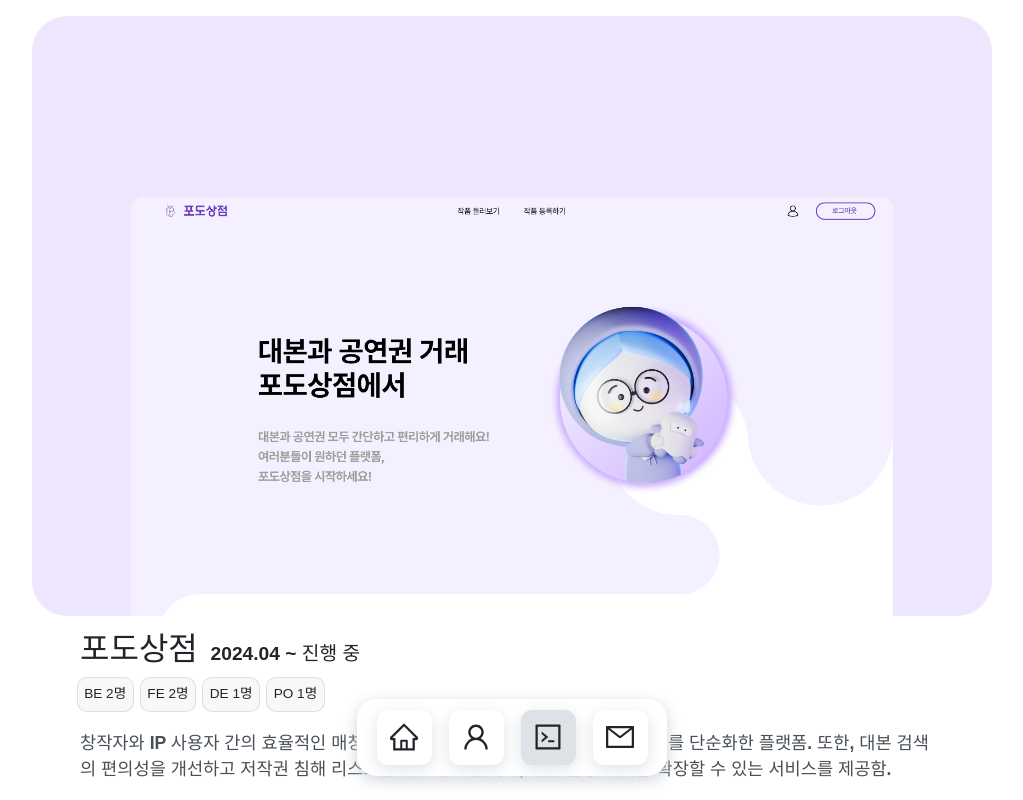
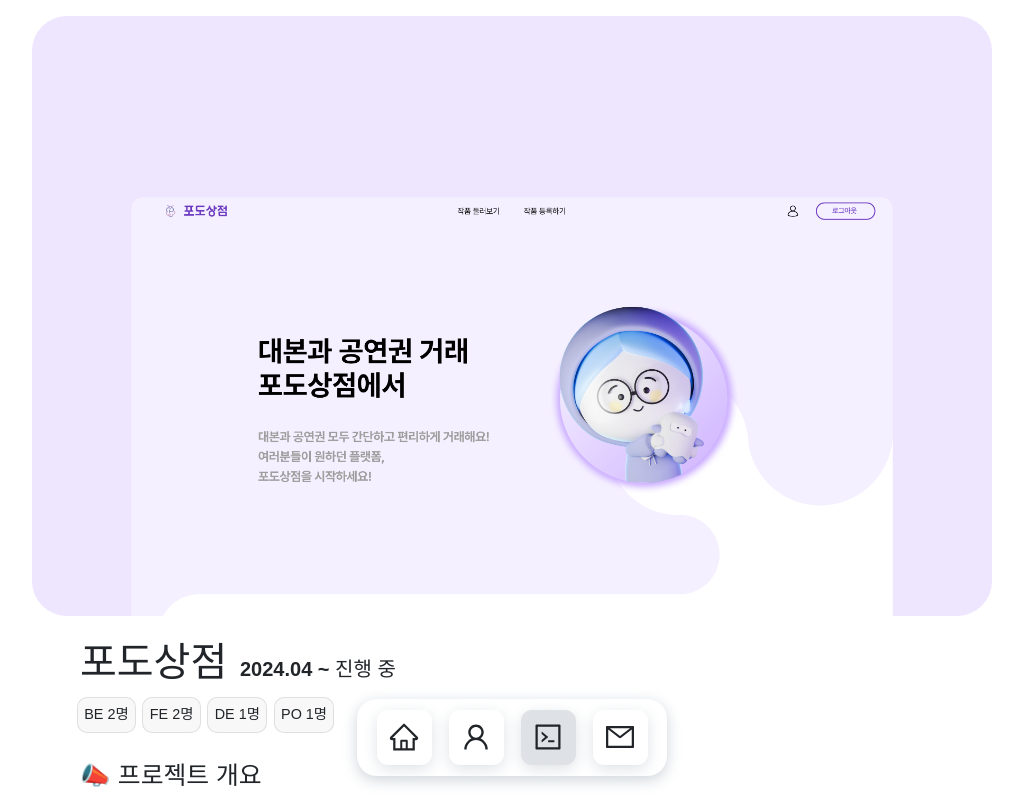
Before and after one commit to pipi-shortstocking/pipi-shortstocking.github.io, a React (Vite) app: page /projects/podostore in a window 1280 px wide. Shown: the whole page, without its empty margins (128-1151 px from the left). Built offline with nearby package versions, Linux system fonts and the light colour scheme; a web font is replaced by a local one.

Commit message:
포도상점 작성 중

```diff
--- a/src/pages/projects/PodoStore.tsx
+++ b/src/pages/projects/PodoStore.tsx
@@ -15,17 +15,40 @@ export default function PodoStore() {
           <Member>DE 1명</Member>
           <Member>PO 1명</Member>
         </MemberContainer>
+        <Subtitle1>📣 프로젝트 개요</Subtitle1>
         <Content>
-          창작자와 IP 사용자 간의 효율적인 매칭 시스템을 구축하고, 복잡한 계약
-          프로세스를 단순화한 플랫폼. 또한, 대본 검색의 편의성을 개선하고 저작권
-          침해 리스크를 최소화로 줄이며, 작품 활용 기회를 확장할 수 있는
-          서비스를 제공함.
+          창작자와 IP 사용자 간의 효율적인 매칭 시스템을 구축하고, 복잡하고
+          비효율적인 기존의 IP 계약 프로세스를 단순화한 플랫폼입니다. 사용자는
+          플랫폼 내에서 작품을 손쉽게 등록하고, 다양한 작품을 검색 및 열람할 수
+          있으며, IP 거래부터 사용까지의 전 과정을 간편하게 처리할 수 있습니다.
+        </Content>
+        <Subtitle2>기획 목적</Subtitle2>
+        <Content>
+          1. 작품 유통 경로 부족 : 플랫폼 내 무료 연재 기능으로 창작물의 유통
+          경로 확보
+          <br />
+          2. 계약 시 불공정 거래 및 법적 문제 위험 : IP 계약 자동화 기능을 통해
+          계약의 안정성 보장
+          <br />
+          3. 사내 창작팀 운영 시 인건비 부담 : 언제든 플랫폼에서 IP 계약이
+          가능하므로 인건비 부담 완화
+          <br />
+          4. 신규 창작자 검증 : 작가 등급, 조회수, 좋아요 등 IP 검증 지표를 통해
+          검증 및 탐색 시간 단축 가능
+          <br />
+          5. IP 계약 비용 부담 : IP 계약 자동화 기능으로 기존 대비 50% 이상의
+          비용 절감 효과 기대
           <br />
           <br />
-          작품 등록, 작품 선정 및 IP 거래 프로세스, 작품 열람 및 IP 사용
-          프로세스를 포함하여 1.1.0 VER까지 개발되었고, 구글 검색엔진 상위에서
-          노출 중
+          ✔️ 대본 검색의 편의성을 극대화 하고, 작품 활용 기회를 넓힐 수 있는
+          서비스를 제공합니다.
+          <br />
+          ✔️ 작품 등록, 작품 열람 및 IP 거래 등의 핵심 프로세스를 포함하여 VER
+          2.0.0까지 개발이 완료되었습니다.
+          <br />
+          ✔️ 현재 구글 검색 엔진 상위에 노출되고 있습니다.
         </Content>
+        <Subtitle1>📣 사용 기술</Subtitle1>
       </InfoContainer>
     </ProjectContainer>
   );
@@ -36,7 +59,7 @@ const ProjectContainer = styled.div`
   flex-direction: column;
   justify-content: left;
   align-items: center;
-  margin-bottom: 6rem;
+  margin-bottom: 9rem;
   max-width: 60rem;
   font-family: "42dot Sans", sans-serif;
 `;
@@ -63,22 +86,35 @@ const TitleContainer = styled.div`
 `;
 
 const Title = styled.h1`
-  font-size: 2rem;
+  font-size: 2.5rem;
   color: #212529;
-  margin: 0;
+  margin: 0.5rem 0 0.3rem 0;
+`;
+
+const Subtitle1 = styled.h2`
+  font-size: 1.55rem;
+  color: #212529;
+  margin: 1.5rem 0 0.3rem 0;
+`;
+
+const Subtitle2 = styled.h2`
+  font-size: 1.4rem;
+  color: #212529;
+  margin: 1.5rem 0 0.3rem 0;
 `;
 
 const DateText = styled.h2`
-  font-size: 1.2rem;
+  font-size: 1.25rem;
   color: #212529;
   margin: 0;
 `;
 
 const Content = styled.h3`
-  font-size: 1.1rem;
+  font-size: 1.2rem;
   color: #495057;
   width: 100%;
   align-self: center;
+  margin: 0;
 `;
 
 const MemberContainer = styled.div`
@@ -92,7 +128,7 @@ const Member = styled.div`
   align-items: center;
   color: #212529;
   text-decoration: none;
-  font-size: 0.85rem;
+  font-size: 0.9rem;
   background-color: #f8f8f8;
   border: 1px solid #0000001a;
   border-radius: 10px;
```
